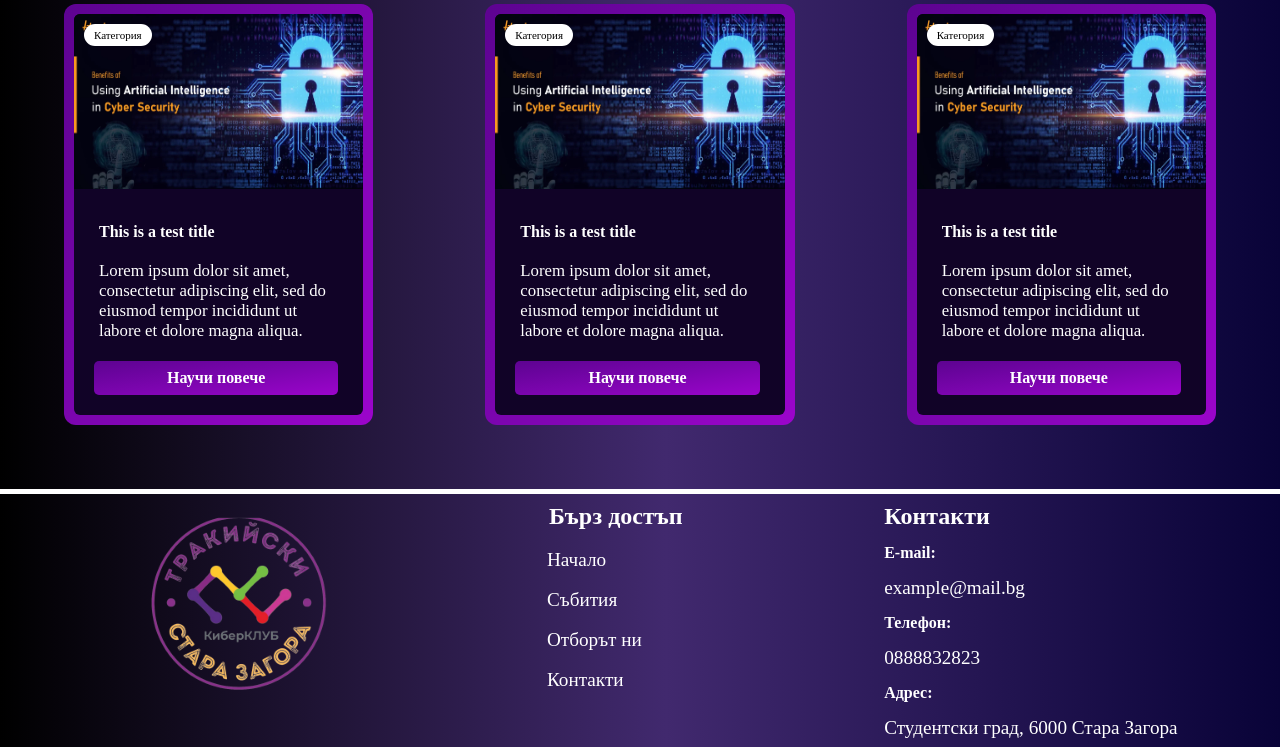
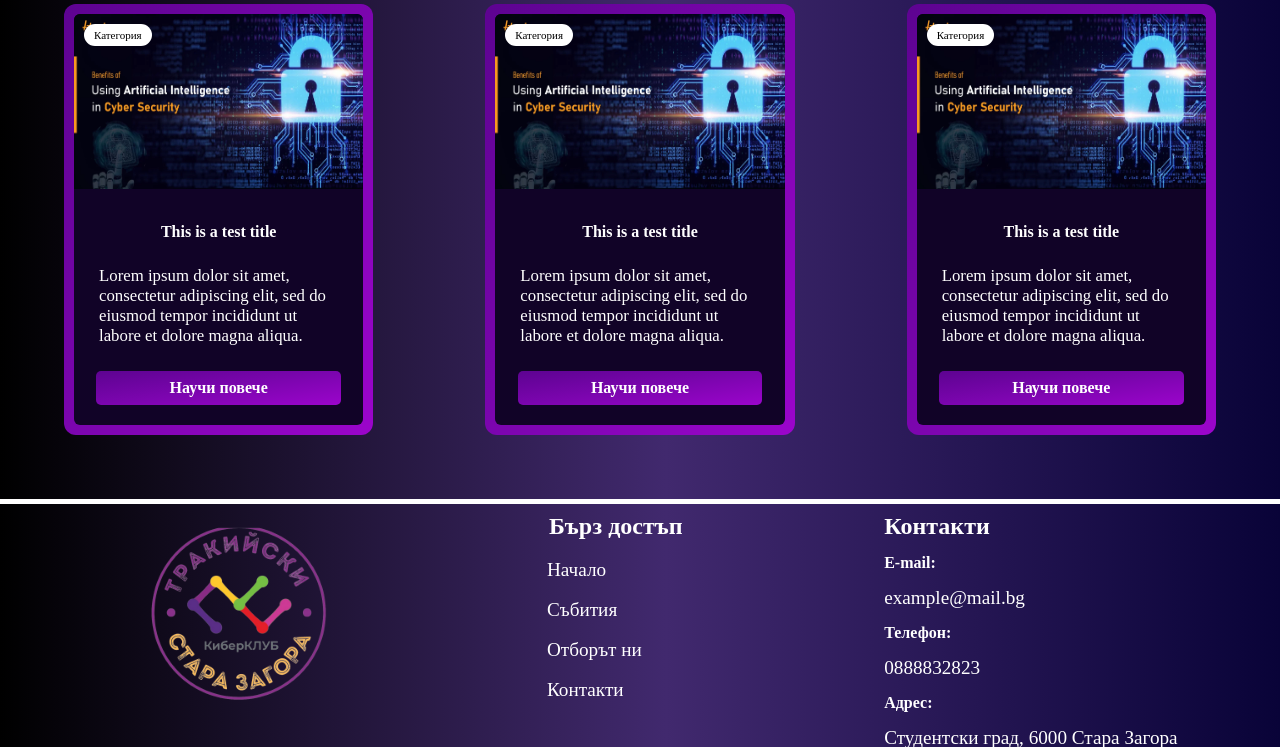
Before and after one commit to zenev777/CyberClubProject, a PHP site: page /event.php in a window 1280 px wide. Shown: the part 315-1062 px from the top of the page. Run offline with PHP 8.4, Linux system fonts and the light colour scheme; some libraries are stand-ins or nearby versions.

Commit message:
Update style.css

```diff
--- a/styles/style.css
+++ b/styles/style.css
@@ -701,6 +701,9 @@ p {
 .card-data {
     padding: 20px;
     font-size: 14px;
+    display: flex;
+    flex-direction: column;
+    align-items: center;
 }
 
 .card__span {
```
